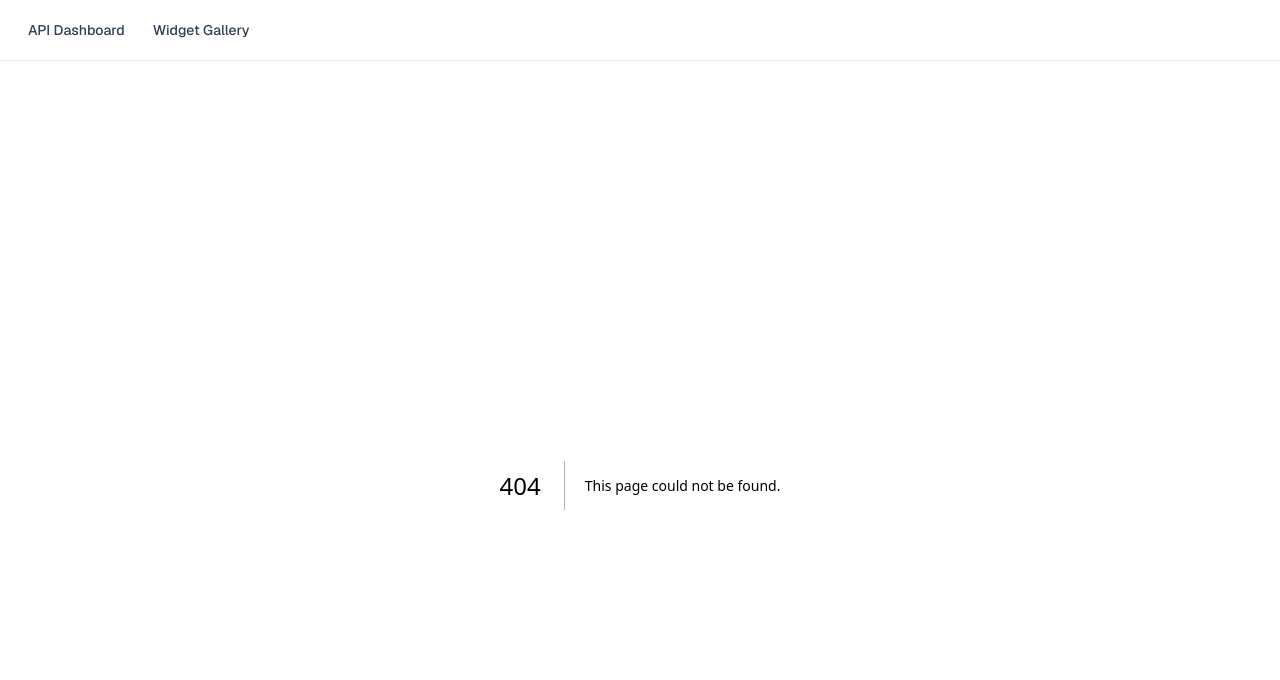
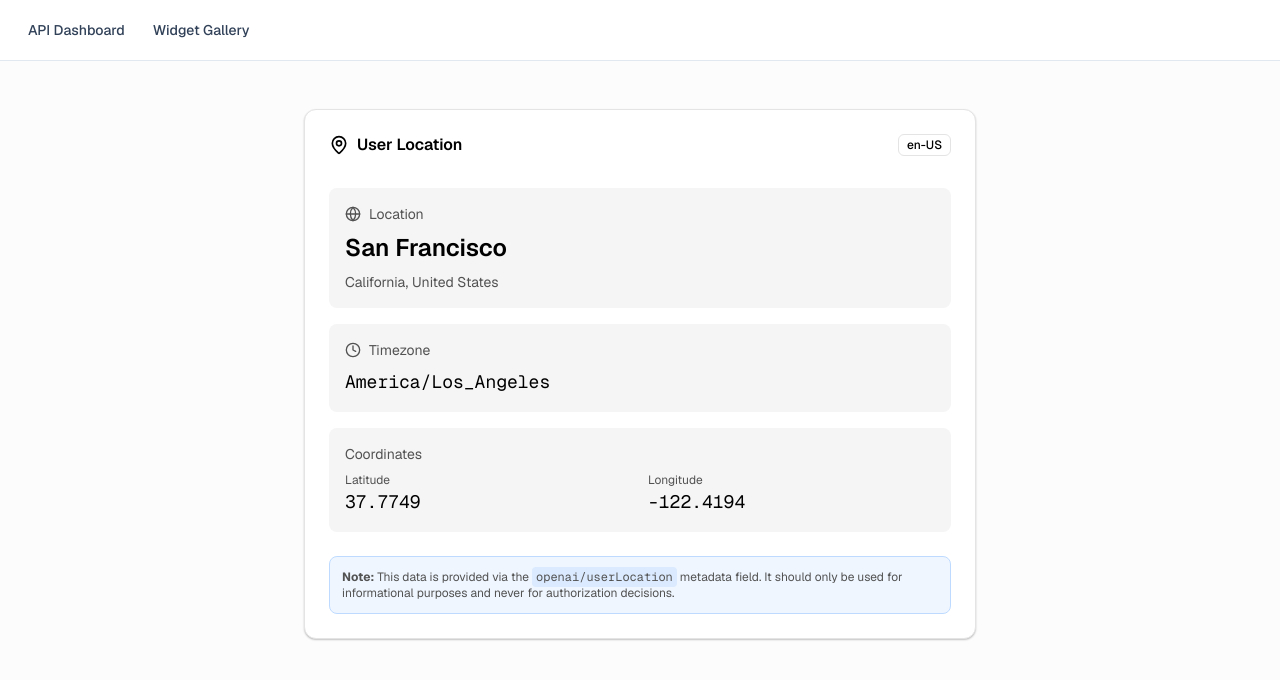
Before and after one commit to MCPJam/apps-sdk-everything, a Next.js app: page /widgets/user-location in a window 1280 px wide. Before the commit this address had no page. Shown: the top 680 px of the page. Built offline with nearby package versions, Linux system fonts and the light colour scheme.

Commit message:
add userLocation

```diff
--- a/app/mcp/route.ts
+++ b/app/mcp/route.ts
@@ -1045,6 +1045,107 @@ const handler = createMcpHandler(async (server) => {
       };
     }
   );
+
+  // 5. User Location Demo
+  const userLocationHtml = await getAppsSdkCompatibleHtml(baseURL, "/widgets/user-location");
+  server.registerResource(
+    "user-location-widget",
+    "ui://widget/user-location.html",
+    {
+      title: "User Location Widget",
+      description: "A widget that displays user location information from metadata",
+      mimeType: "text/html+skybridge",
+      _meta: {
+        "openai/widgetDescription": "Displays user location data including city, region, country, timezone, and coordinates",
+        "openai/widgetPrefersBorder": true,
+      },
+    },
+    async (uri) => ({
+      contents: [
+        {
+          uri: uri.href,
+          mimeType: "text/html+skybridge",
+          text: `<html>${userLocationHtml}</html>`,
+          _meta: {
+            "openai/widgetDescription": "Displays user location data including city, region, country, timezone, and coordinates",
+            "openai/widgetPrefersBorder": true,
+          },
+        },
+      ],
+    })
+  );
+
+  server.registerTool(
+    "user_location_demo",
+    {
+      title: "User Location Demo",
+      description: "Demonstrates accessing user location metadata (city, region, country, timezone, coordinates)",
+      inputSchema: {},
+      _meta: {
+        "openai/outputTemplate": "ui://widget/user-location.html",
+        "openai/toolInvocation/invoking": "Fetching location data...",
+        "openai/toolInvocation/invoked": "Location data loaded",
+        "openai/widgetAccessible": false,
+        "openai/resultCanProduceWidget": true,
+      },
+    },
+    async (_args, { _meta }) => {
+      // Access user location metadata
+      const userLocation = _meta?.["openai/userLocation"] as {
+        city?: string;
+        region?: string;
+        country?: string;
+        timezone?: string;
+        latitude?: number;
+        longitude?: number;
+      } | undefined;
+      const locale = _meta?.["openai/locale"] ?? "en";
+
+      // Extract location properties (with fallbacks for when data is unavailable)
+      const city = userLocation?.city ?? "Unknown";
+      const region = userLocation?.region ?? "Unknown";
+      const country = userLocation?.country ?? "Unknown";
+      const timezone = userLocation?.timezone ?? "Unknown";
+      const latitude = userLocation?.latitude ?? null;
+      const longitude = userLocation?.longitude ?? null;
+
+      // Format location string
+      const locationString = `${city}, ${region}, ${country}`;
+      const coordinates = latitude && longitude
+        ? `${latitude.toFixed(4)}, ${longitude.toFixed(4)}`
+        : "Not available";
+
+      return {
+        content: [
+          {
+            type: "text",
+            text: `User location: ${locationString}\nTimezone: ${timezone}\nCoordinates: ${coordinates}\nLocale: ${locale}`,
+          },
+        ],
+        structuredContent: {
+          location: {
+            city,
+            region,
+            country,
+            timezone,
+            coordinates: {
+              latitude,
+              longitude,
+            },
+          },
+          locale,
+          timestamp: new Date().toISOString(),
+        },
+        _meta: {
+          "openai/outputTemplate": "ui://widget/user-location.html",
+          "openai/toolInvocation/invoking": "Fetching location data...",
+          "openai/toolInvocation/invoked": "Location data loaded",
+          "openai/widgetAccessible": false,
+          "openai/resultCanProduceWidget": true,
+        },
+      };
+    }
+  );
 });
 
 export const GET = handler;
--- /dev/null
+++ b/app/widgets/user-location/page.tsx
@@ -0,0 +1,107 @@
+"use client";
+
+import { useToolOutput } from '../../hooks/use-tool-output';
+import { Card, CardContent, CardHeader, CardTitle } from "@/components/ui/card";
+import { Badge } from "@/components/ui/badge";
+import { MapPin, Globe, Clock } from "lucide-react";
+
+type LocationOutput = {
+  location: {
+    city: string;
+    region: string;
+    country: string;
+    timezone: string;
+    coordinates: {
+      latitude: number | null;
+      longitude: number | null;
+    };
+  };
+  locale: string;
+  timestamp: string;
+};
+
+export default function UserLocationWidget() {
+  const output = useToolOutput<LocationOutput>();
+
+  // Use default values if no tool output available
+  const defaultOutput: LocationOutput = {
+    location: {
+      city: "San Francisco",
+      region: "California",
+      country: "United States",
+      timezone: "America/Los_Angeles",
+      coordinates: {
+        latitude: 37.7749,
+        longitude: -122.4194,
+      },
+    },
+    locale: "en-US",
+    timestamp: new Date().toISOString(),
+  };
+
+  const locationData = output || defaultOutput;
+  const { city, region, country, timezone, coordinates } = locationData.location;
+
+  return (
+    <div className="w-full p-6">
+      <Card className="max-w-2xl mx-auto">
+        <CardHeader>
+          <div className="flex items-center justify-between">
+            <CardTitle className="flex items-center gap-2">
+              <MapPin className="w-5 h-5" />
+              User Location
+            </CardTitle>
+            <Badge variant="outline">{locationData.locale}</Badge>
+          </div>
+        </CardHeader>
+        <CardContent className="space-y-6">
+          <div className="space-y-4">
+            {/* Location */}
+            <div className="bg-muted rounded-lg p-4 space-y-2">
+              <div className="text-sm text-muted-foreground flex items-center gap-2">
+                <Globe className="w-4 h-4" />
+                Location
+              </div>
+              <div className="text-2xl font-semibold">{city}</div>
+              <div className="text-sm text-muted-foreground">
+                {region}, {country}
+              </div>
+            </div>
+
+            {/* Timezone */}
+            <div className="bg-muted rounded-lg p-4 space-y-2">
+              <div className="text-sm text-muted-foreground flex items-center gap-2">
+                <Clock className="w-4 h-4" />
+                Timezone
+              </div>
+              <div className="text-lg font-mono">{timezone}</div>
+            </div>
+
+            {/* Coordinates */}
+            {coordinates.latitude !== null && coordinates.longitude !== null && (
+              <div className="bg-muted rounded-lg p-4 space-y-2">
+                <div className="text-sm text-muted-foreground">Coordinates</div>
+                <div className="grid grid-cols-2 gap-4">
+                  <div>
+                    <div className="text-xs text-muted-foreground">Latitude</div>
+                    <div className="text-lg font-mono">{coordinates.latitude.toFixed(4)}</div>
+                  </div>
+                  <div>
+                    <div className="text-xs text-muted-foreground">Longitude</div>
+                    <div className="text-lg font-mono">{coordinates.longitude.toFixed(4)}</div>
+                  </div>
+                </div>
+              </div>
+            )}
+          </div>
+
+          {/* Information Notice */}
+          <div className="text-xs text-muted-foreground p-3 bg-blue-50 dark:bg-blue-950 rounded-lg border border-blue-200 dark:border-blue-800">
+            <strong>Note:</strong> This data is provided via the <code className="bg-blue-100 dark:bg-blue-900 px-1 py-0.5 rounded">openai/userLocation</code> metadata field.
+            It should only be used for informational purposes and never for authorization decisions.
+          </div>
+        </CardContent>
+      </Card>
+    </div>
+  );
+}
```
